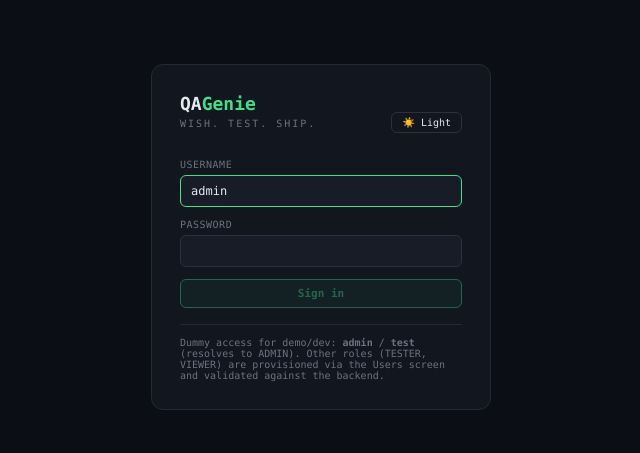
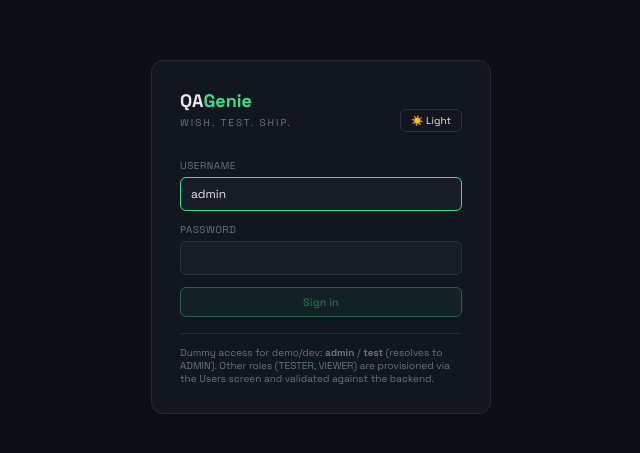
Before and after one commit to abhishek-jain14/eurotech-hackathon-fe, a React (Vite) app: page /login in a window 1280 px wide. Shown: the part 163-616 px from the top of the page, without its empty margins (319-959 px from the left). Built offline with nearby package versions, Linux system fonts and the light colour scheme; no server answers.

Commit message:
Changed the font of the application

```diff
--- a/src/styles/theme.css
+++ b/src/styles/theme.css
@@ -1,3 +1,5 @@
+@import url('https://fonts.googleapis.com/css2?family=Rajdhani:wght@500;600;700&family=Space+Grotesk:wght@400;500;600;700&display=swap');
+
 :root {
   --bg: #0b0e14;
   --surface: #12161f;
@@ -14,6 +16,8 @@
   --red: #f2545b;
   --amber: #f5b942;
   --amber-rgb: 245, 185, 66;
+  --font-body: 'Space Grotesk', 'Segoe UI', Tahoma, Geneva, Verdana, sans-serif;
+  --font-display: 'Rajdhani', 'Trebuchet MS', sans-serif;
 }
 
 :root[data-theme='light'] {
@@ -39,7 +43,7 @@ body {
   margin: 0;
   background: var(--bg);
   color: var(--text);
-  font-family: 'JetBrains Mono', 'SFMono-Regular', Consolas, monospace;
+  font-family: var(--font-body);
   font-size: 13px;
   transition: background 0.25s ease, color 0.25s ease;
 }
@@ -116,6 +120,13 @@ a { color: inherit; }
 .sidebar .logo-name { font-size: 16px; font-weight: 700; letter-spacing: 1px; }
 .sidebar .logo-name span { color: var(--accent); }
 .sidebar .logo-sub { font-size: 9px; color: var(--text-dim); letter-spacing: 2px; margin-top: 2px; }
+
+.sidebar .logo-name,
+.topbar-title,
+.card-title,
+.nav-sec {
+  font-family: var(--font-display);
+}
 
 .nav-sec { font-size: 9px; color: var(--text-dim); letter-spacing: 2px; padding: 14px 18px 6px; }
 .nav-item {
```
